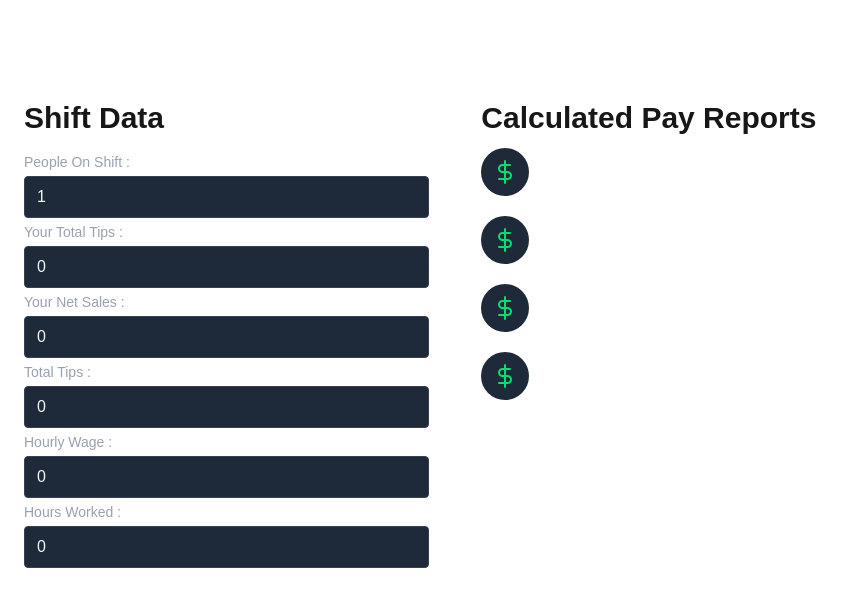
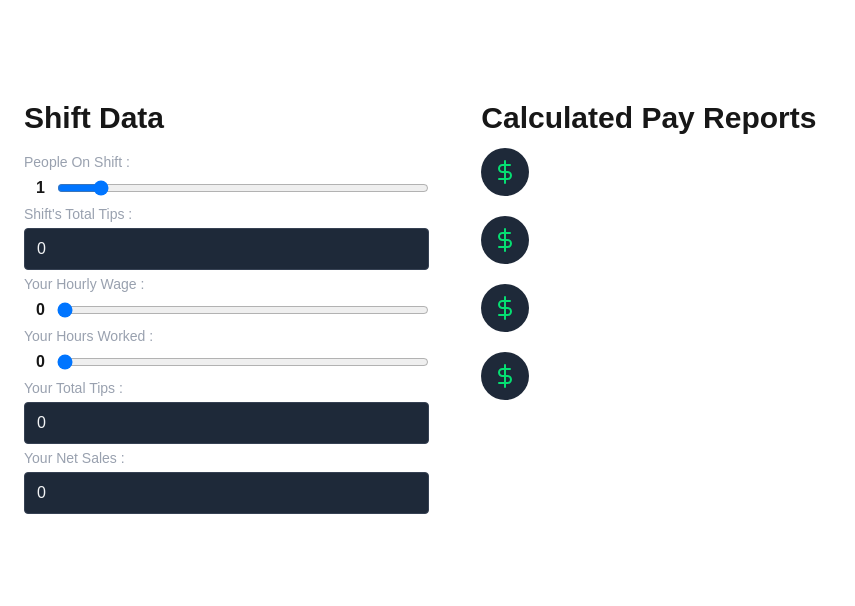
Before and after one commit to colormethanh/clocked-out, a Next.js app: page / in a window 1280 px wide. Shown: the top 606 px of the page, without its empty margins (0-855 px from the left). Built offline with nearby package versions, Linux system fonts and the light colour scheme.

Commit message:
changed input values and fixed input bug

```diff
--- a/src/app/components/ShiftDataInput.tsx
+++ b/src/app/components/ShiftDataInput.tsx
@@ -1,16 +1,36 @@
 import { ShiftDataInputProps } from "@/types/index";
+import { ChangeEvent, useState } from "react";
 
 export default function ShiftDataInput({
   data,
   onInputChange,
 }: ShiftDataInputProps) {
+  const [value, setValue] = useState<number | string>(data.value);
+
+
+  const handleChange = (event : ChangeEvent<HTMLInputElement>) => {
+    if (event.target.value === "") {
+      setValue("");
+      onInputChange(0);
+    } else {
+      setValue(data.isFloat ? parseFloat(event.target.value) : parseInt(event.target.value));
+      onInputChange(data.isFloat ? parseFloat(event.target.value) : parseInt(event.target.value));
+    }
+  }
+
   return (
     <>
-      <label className="leading-7 text-sm text-gray-400" htmlFor={`${data.name}-input`} > {data.displayName} : </label>
+      <label
+        className="leading-7 text-sm text-gray-400"
+        htmlFor={`${data.name}-input`}
+      >
+        {" "}
+        {data.displayName} :{" "}
+      </label>
       <input
         className="w-full bg-gray-800 rounded border border-gray-700 focus:border-green-500 focus:ring-2 focus:ring-green-900 text-base outline-none text-gray-100 py-1 px-3 leading-8 transition-colors duration-200 ease-in-out"
-        value={data.value}
-        onChange={(event) => onInputChange(event)}
+        value={value}
+        onChange={(event) => handleChange(event)}
         type="number"
         min={0}
         id={`${data.name}-input`}
--- /dev/null
+++ b/src/app/components/ShiftDataRange.tsx
@@ -0,0 +1,41 @@
+import { ShiftDataInputProps } from "@/types";
+import { useState } from "react";
+
+export default function ShiftDataRange({
+  data,
+  onInputChange,
+}: ShiftDataInputProps) {
+  const [value, setValue] = useState(data.value);
+
+  return (
+    <>
+      <div>
+        <label
+          className="leading-7 text-sm text-gray-400"
+          htmlFor={`${data.name}-range`}
+        >
+          {data.displayName} :
+        </label>
+        <div className="flex gap-3">
+          <div className="ms-3 font-bold">
+            {value}
+          </div>
+
+          <input
+            className="w-full bg"
+            id={`${data.name}-range`}
+            type="range"
+            name={`${data.name}`}
+            value={value}
+            min={"0"}
+            max={`${data.maxValue}`}
+            onChange={(event) => {
+              setValue(data.isFloat ? parseFloat(event.target.value) : parseInt(event.target.value));
+              onInputChange(data.isFloat ? parseFloat(event.target.value) : parseInt(event.target.value))
+            }}
+          />
+        </div>
+      </div>
+    </>
+  );
+}
--- a/src/app/hooks/useShiftData.tsx
+++ b/src/app/hooks/useShiftData.tsx
@@ -1,5 +1,5 @@
 "useClient";
-import { ChangeEvent, useCallback, useEffect, useState } from "react";
+import { useCallback, useEffect, useState } from "react";
 
 // Types
 import { ShiftSummary, ShiftDataCalculations } from "@/types/index";
@@ -10,36 +10,48 @@ const initialShiftData: ShiftSummary = {
     displayName: "People On Shift",
     name: "people",
     isFloat: false,
+    fieldType: "range",
+    maxValue: 10,
+  },
+  totalTips: {
+    value: 0.00,
+    displayName: "Shift's Total Tips",
+    name: "totalTips",
+    isFloat: true,
+    fieldType: "input",
+    maxValue: 1000
+  },
+  hourlyWage: {
+    value: 0.00,
+    displayName: "Your Hourly Wage",
+    name: "hourlyWage",
+    isFloat: true,
+    fieldType: "range",
+    maxValue: 100
+  },
+  hoursWorked: {
+    value: 0,
+    displayName: "Your Hours Worked",
+    name: "hoursWorked",
+    isFloat: true,
+    fieldType: "range",
+    maxValue: 12
   },
   yourTotalTips: {
-    value: 0,
+    value: 0.00,
     displayName: "Your Total Tips",
     name: "yourTotalTips",
     isFloat: true,
+    fieldType: "input",
+    maxValue: 1000
   },
   yourNetSales: {
-    value: 0,
+    value: 0.00,
     displayName: "Your Net Sales",
     name: "yourNetSales",
     isFloat: true,
-  },
-  totalTips: {
-    value: 0,
-    displayName: "Total Tips",
-    name: "totalTips",
-    isFloat: true,
-  },
-  hourlyWage: {
-    value: 0,
-    displayName: "Hourly Wage",
-    name: "hourlyWage",
-    isFloat: true,
-  },
-  hoursWorked: {
-    value: 0,
-    displayName: "Hours Worked",
-    name: "hoursWorked",
-    isFloat: true,
+    fieldType: "input",
+    maxValue: 1000
   },
 };
 
@@ -51,20 +63,20 @@ const initialCalculations: ShiftDataCalculations = {
     prefix: "$ ",
     suffix: "",
   },
+  cumulativeHourlyRate: {
+    value: 0,
+    displayName: "Cumulative Hourly Rate",
+    description:
+    "Your calculated hourly rate based on how much you made hourly and your take home tips.",
+    prefix: "$ ",
+    suffix: " / HR",
+  },
   yourTipPercentage: {
     value: 0,
     displayName: "You Tip Percentage",
     description: "Your total tips against your total sales",
     prefix: "% ",
     suffix: "",
-  },
-  cumulativeHourlyRate: {
-    value: 0,
-    displayName: "Cumulative Hourly Rate",
-    description:
-      "Your calculated hourly rate based on how much you made hourly and your take home tips.",
-    prefix: "$ ",
-    suffix: " / HR",
   },
   takeHomeTotal: {
     value: 0,
@@ -83,12 +95,12 @@ export default function useShiftData() {
     useState<ShiftDataCalculations>(initialCalculations);
 
   const handleShiftDataChange = (
-    event: ChangeEvent<HTMLInputElement>,
+    value: number,
     dataName: string
   ): void => {
     setShiftSummary((prev) => ({
       ...prev,
-      [dataName]: { ...prev[dataName], value: parseFloat(event.target.value) },
+      [dataName]: { ...prev[dataName], value: value},
     }));
     setCalculations(initialCalculations);
     refreshCalculations();
@@ -99,7 +111,7 @@ export default function useShiftData() {
   }, [shiftSummary]);
 
   const calcTakeHomeTips = useCallback((): number => {
-    return shiftSummary.totalTips.value / shiftSummary.people.value;
+    return Math.floor((shiftSummary.totalTips.value / shiftSummary.people.value) * 100) / 100;
   }, [shiftSummary]);
 
   const calcTakeHomeTotal = useCallback((): number => {
--- a/src/app/page.tsx
+++ b/src/app/page.tsx
@@ -2,6 +2,7 @@
 
 // Components
 import ShiftDataInput from "./components/ShiftDataInput";
+import ShiftDataRange from "./components/ShiftDataRange";
 import InputsContainer from "./components/InputsContainer";
 import CalculationsContainer from "./components/CalculationsContainer";
 
@@ -10,14 +11,16 @@ import useShiftData from "./hooks/useShiftData";
 import ShiftCalculation from "./components/ShiftCalculation";
 
 export default function Home() {
-  const { shiftSummary, handleShiftDataChange, calculations} = useShiftData();
+  const { shiftSummary, handleShiftDataChange, calculations } = useShiftData();
 
   return (
     <div className="h-screen table w-full">
       <div className="h-100">
         <main className="container px-5 py-24 mx-auto flex flex-wrap">
           <InputsContainer>
-            {Object.keys(shiftSummary).map((key: string) => (
+            {Object.keys(shiftSummary).map((key: string) => {
+              if (shiftSummary[key].fieldType === "input") {
+                return (
                   <ShiftDataInput
                     key={key}
                     data={shiftSummary[key]}
@@ -25,11 +28,23 @@ export default function Home() {
                       handleShiftDataChange(event, shiftSummary[key].name)
                     }
                   />
-            ))}
+                );
+              } else {
+                return (
+                  <ShiftDataRange
+                    key={key}
+                    data={shiftSummary[key]}
+                    onInputChange={(value) =>
+                      handleShiftDataChange(value, shiftSummary[key].name)
+                    }
+                  />
+                );
+              }
+            })}
           </InputsContainer>
           <CalculationsContainer>
-            {Object.keys(calculations).map((key:string) => (
-              <ShiftCalculation key={key} calculation={calculations[key]}/>
+            {Object.keys(calculations).map((key: string) => (
+              <ShiftCalculation key={key} calculation={calculations[key]} />
             ))}
           </CalculationsContainer>
         </main>
```
Also changed, not shown: src/types/index.d.ts (+19 -8 lines). Lines whose indentation alone changed are shown as unchanged.
